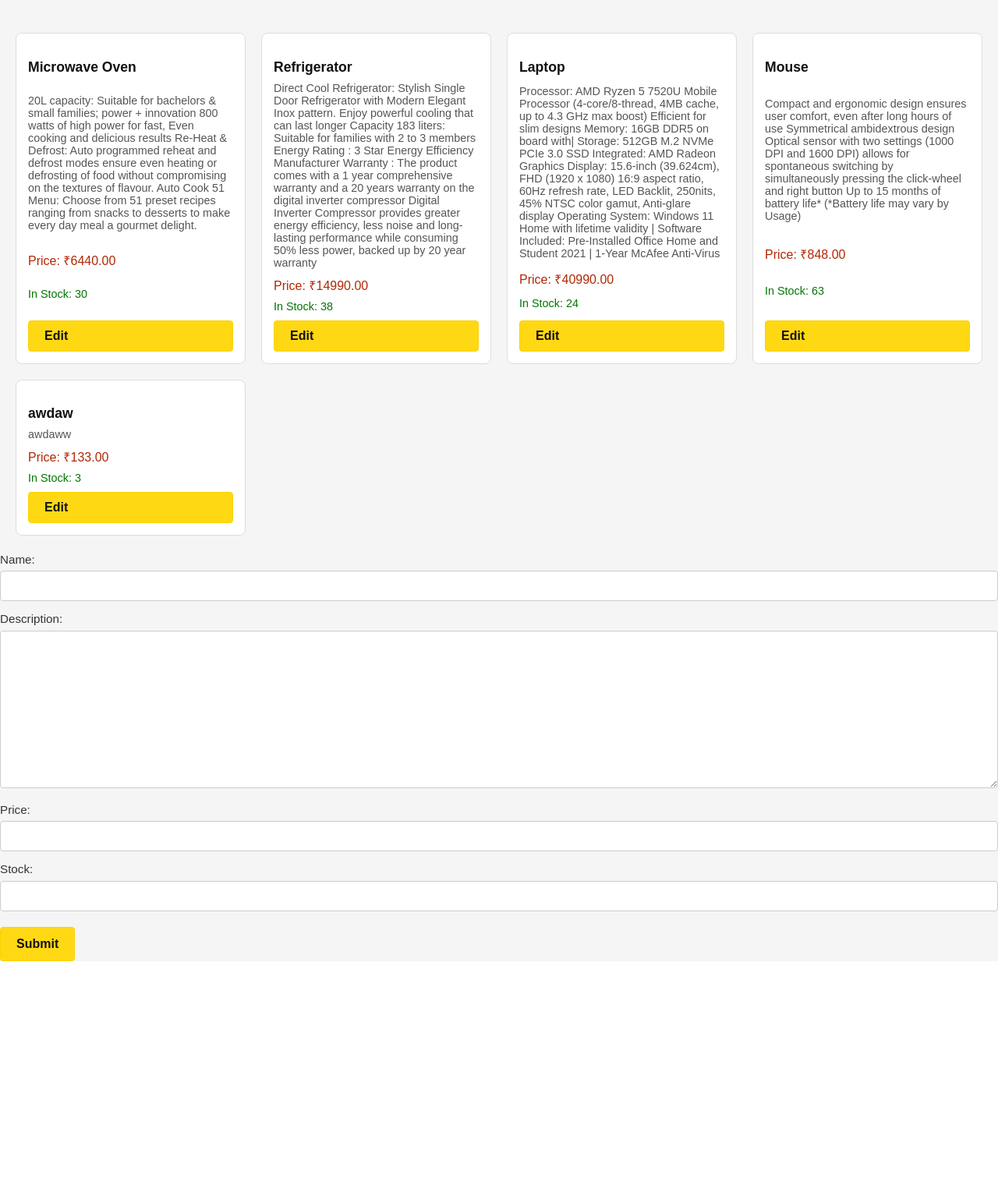
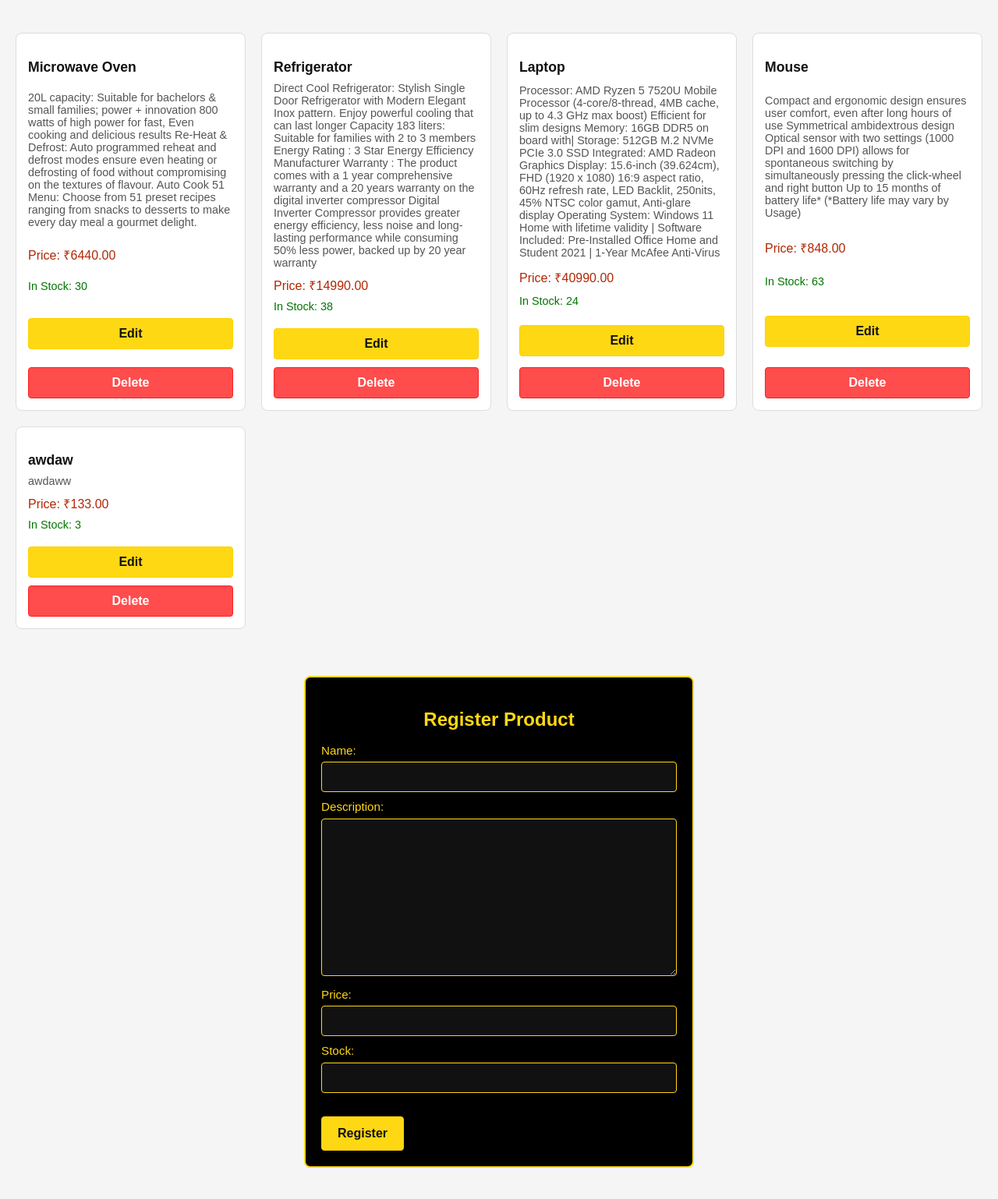
Before and after one commit to adityapawar112/DjangoProj, a Django app: page / in a window 1280 px wide. Shown: the part 48-1586 px from the top of the page at 78% size. Before the commit the page ends 1281 px from the top, so only its background shows below. Run offline with Django 5.2, Linux system fonts and the light colour scheme; data comes from the database, SQL or seed files in the repository; both versions use the stored data as it was after the commit.

Commit message:
Implemented Delete Product functionality

```diff
--- a/Flipkart/Electronics/templates/Electronics/home.html
+++ b/Flipkart/Electronics/templates/Electronics/home.html
@@ -1,5 +1,6 @@
 <!DOCTYPE html>
 <html lang="en">
+
 <head>
   <meta charset="UTF-8">
   <meta name="viewport" content="width=device-width, initial-scale=1">
@@ -11,6 +12,7 @@
       font-family: Arial, sans-serif;
       background-color: #f5f5f5;
     }
+
     a {
       text-decoration: none;
       color: inherit;
@@ -29,23 +31,30 @@
       padding: 10px 20px;
       z-index: 1000;
     }
-    .navbar-left, .navbar-menu, .navbar-right {
+
+    .navbar-left,
+    .navbar-menu,
+    .navbar-right {
       display: flex;
       align-items: center;
     }
+
     .navbar-left .logo {
       font-size: 1.5rem;
       font-weight: bold;
       margin-right: 20px;
     }
+
     .navbar-left .location {
       font-size: 0.9rem;
     }
+
     .navbar-menu a {
       margin: 0 10px;
       font-size: 0.95rem;
       color: #fff;
     }
+
     .navbar-right a {
       margin: 0 10px;
       font-size: 0.95rem;
@@ -54,7 +63,8 @@
 
     /* Main Container */
     .page-container {
-      padding-top: 70px; /* Offset for fixed navbar */
+      padding-top: 70px;
+      /* Offset for fixed navbar */
     }
 
     /* Product Grid Section */
@@ -75,32 +85,40 @@
       flex-direction: column;
       justify-content: space-between;
     }
+
     .product-description {
       font-size: 0.9rem;
       color: #555;
       margin-bottom: 10px;
     }
+
     .product-name {
       font-size: 1.1rem;
       font-weight: bold;
       margin-bottom: 8px;
       color: #111;
     }
+
     .product-price {
       font-size: 1rem;
       color: #B12704;
       margin-bottom: 8px;
     }
+
     .delivery-info {
       font-size: 0.9rem;
       color: #007600;
       margin-bottom: 10px;
     }
+
     /* Edit Button (styled like the Add to Cart button) */
     .edit-button {
-      background-color: #FFD814;       /* Amazon yellow accent color */
-      border: 1px solid #FCD200;       /* Slightly darker yellow border */
-      color: #111;                     /* Dark text for contrast */
+      background-color: #FFD814;
+      /* Amazon yellow accent color */
+      border: 1px solid #FCD200;
+      /* Slightly darker yellow border */
+      color: #111;
+      /* Dark text for contrast */
       font-weight: bold;
       font-size: 1rem;
       padding: 10px 20px;
@@ -121,12 +139,13 @@
       cursor: pointer;
       transition: background-color 0.3s ease;
     }
+
     .edit-button:hover {
       background-color: #f7c948;
     }
 
     /* Wrap around Django form paragraphs */
-  .form-container form > div {
+    .form-container form>div {
       margin-bottom: 20px;
     }
 
@@ -170,8 +189,92 @@
     .form-container button[type="submit"]:hover {
       background-color: #f7c948;
     }
+
+    /* Center the section as a flex container */
+    .register-section {
+      display: flex;
+      justify-content: center;
+      align-items: center;
+      margin: 40px 0;
+    }
+
+    /* Black & yellow card */
+    .register-card {
+      background-color: #000;
+      /* black background */
+      border: 2px solid #FFD814;
+      /* yellow border */
+      border-radius: 8px;
+      padding: 20px;
+      width: 100%;
+      max-width: 500px;
+      box-sizing: border-box;
+    }
+
+    /* Section title in yellow */
+    .register-card h2 {
+      color: #FFD814;
+      text-align: center;
+      margin-bottom: 15px;
+    }
+
+    /* Form paragraphs in yellow */
+    .register-card p {
+      margin: 0 0 8px;
+      color: #FFD814;
+      font-size: 0.95rem;
+      line-height: 1.4;
+    }
+
+    /* Dark inputs with yellow border */
+    .register-card input[type="text"],
+    .register-card input[type="email"],
+    .register-card input[type="number"],
+    .register-card select,
+    .register-card textarea {
+      width: 100%;
+      padding: 10px;
+      margin-top: 4px;
+      background-color: #111;
+      border: 1px solid #FFD814;
+      border-radius: 4px;
+      color: #fff;
+      font-size: 0.95rem;
+      box-sizing: border-box;
+    }
+
+    /* Yellow “Register” button (reuses edit-button styling) */
+    .edit-button {
+      display: inline-block;
+      background-color: #FFD814;
+      border: 1px solid #FCD200;
+      color: #111;
+      font-weight: bold;
+      font-size: 1rem;
+      padding: 10px 20px;
+      border-radius: 4px;
+      cursor: pointer;
+      transition: background-color 0.3s ease;
+      text-align: center;
+      margin-top: 10px;
+    }
+
+    .edit-button:hover {
+      background-color: #f7c948;
+    }
+      /* Delete button styling */
+    .delete-button {
+      background-color: #FF4C4C;   /* red */
+      border: 1px solid #FF1F1F;
+      color: #fff;
+    }
+
+    .delete-button:hover {
+      background-color: #e63939;
+    }
   </style>
 </head>
+
 <body>
   <div class="page-container">
     <!-- Navigation Bar -->
@@ -220,24 +323,30 @@
         <a href="{% url 'edit_product' pro.id %}" class="edit-button">
           Edit
         </a>
+        <a href="{% url 'delete_product' pro.id %}" class="edit-button delete-button">
+          Delete
+        </a>
 
       </div>
 
       {% endfor %}
     </main>
-     <!-- Simplistic Themed Form -->
-
-     <div class="form-container">
+    <!-- Register Product Section -->
+    <section class="register-section">
+      <div class="form-container register-card">
+        <h2>Register Product</h2>
         <form method="post" action="#">
           {% csrf_token %}
           <div>
             {{ fm.as_p }}
           </div>
-
-        <button type="submit">Submit</button>
+          <button type="submit" class="edit-button">Register</button>
         </form>
       </div>
+    </section>
+
 
   </div>
 </body>
+
 </html>
--- a/Flipkart/Electronics/urls.py
+++ b/Flipkart/Electronics/urls.py
@@ -3,4 +3,5 @@ from . import views
 
 urlpatterns = [
     path('edit/<int:product_id>', views.edit_product, name='edit_product'),  # Edit product URL
+    path('delete/<int:product_id>', views.delete_product, name='delete_product'),  # Delete product URL
 ]
--- a/Flipkart/Electronics/views.py
+++ b/Flipkart/Electronics/views.py
@@ -27,3 +27,10 @@ def edit_product(request, product_id):
     else:
         form = ProductForm(instance=product)  # Redirect to the home page after saving
     return render(request, 'Electronics/edit_product.html', {'form':form})  # Render the edit_product.html template with the form context
+
+def delete_product(request, product_id):
+    product = Product.objects.get(id=product_id)  # Fetch the product by ID
+    if request.method == 'POST':
+        product.delete()  # Delete the product
+        return redirect('home')  # Redirect to the home page after deleting
+    return render(request, 'Electronics/delete_product.html', {'product':product})  # Render the delete_product.html template with the product context
```
Also changed, not shown: Flipkart/Electronics/templates/Electronics/delete_product.html (added, +108 -0 lines), Flipkart/db.sqlite3. Lines whose indentation alone changed are shown as unchanged.
